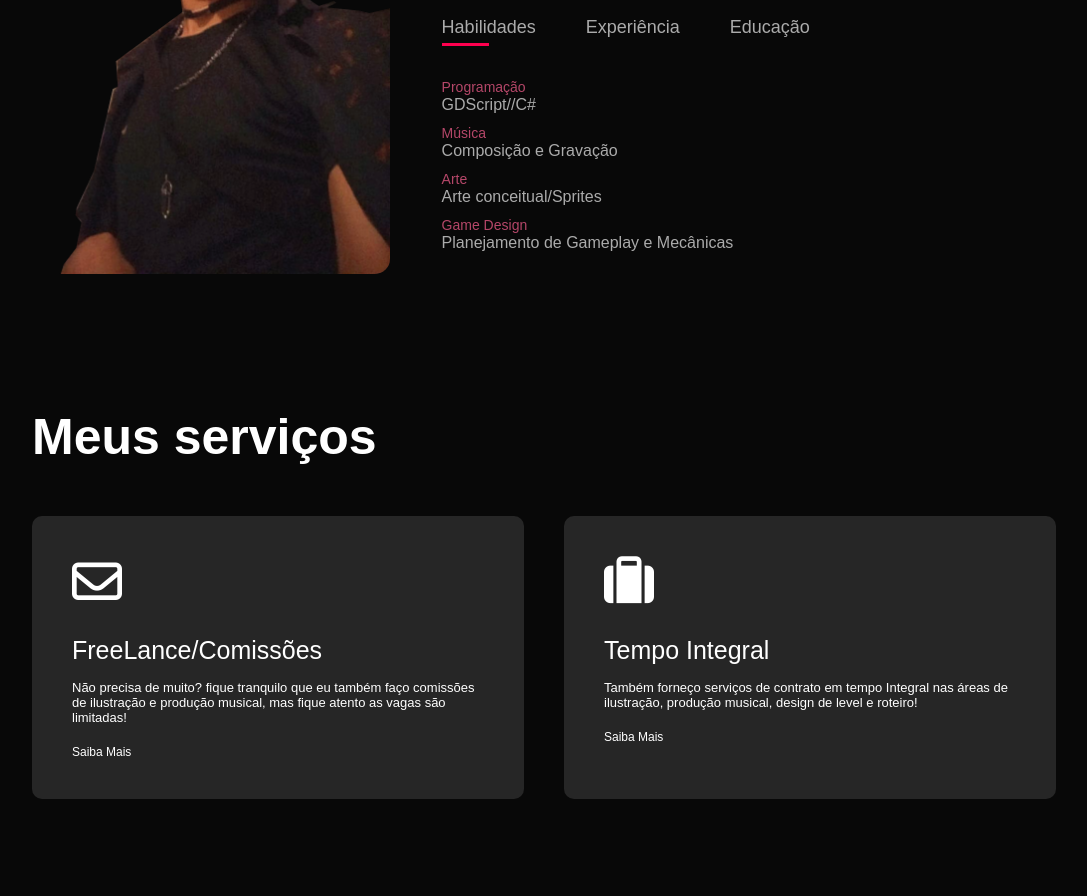
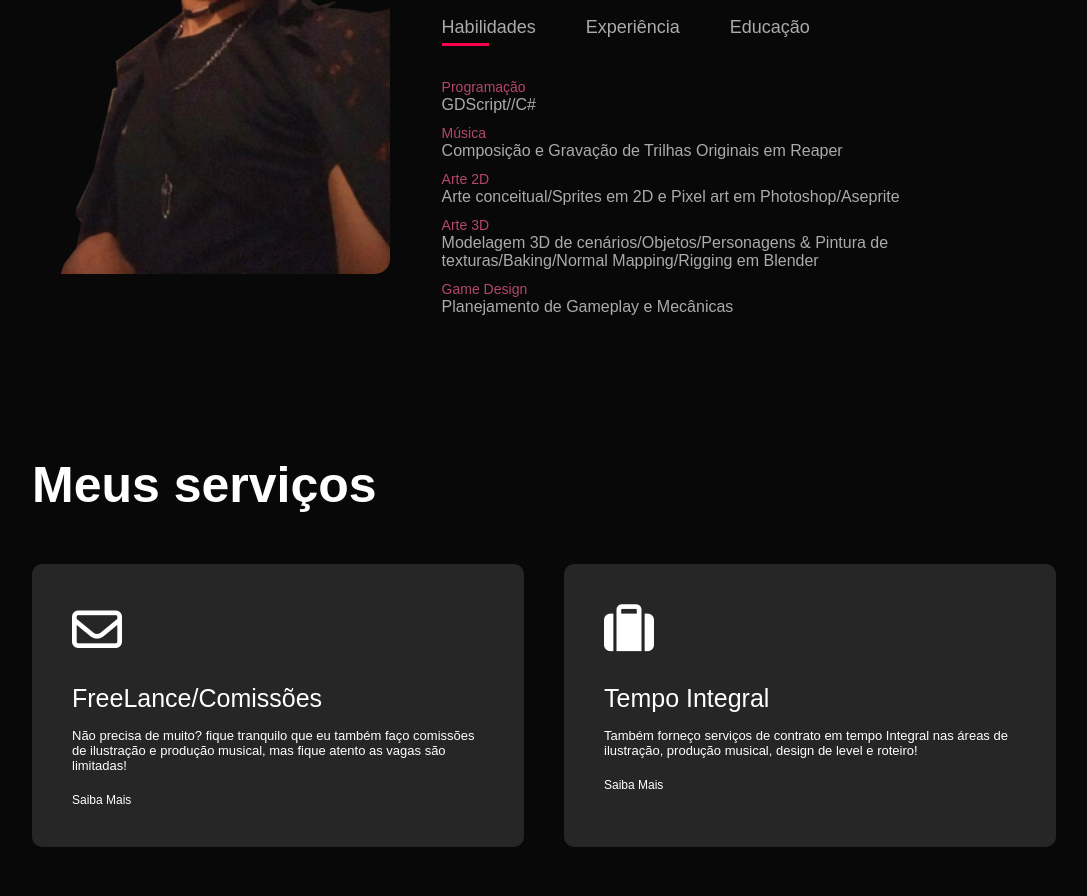
Before and after one commit to Le0finz/meu-site, a plain HTML site: page scripts/Portfolio.html in a window 1280 px wide. Shown: the part 1095-1991 px from the top of the page, without its empty margins (96-1183 px from the left). Drawn offline with Linux system fonts and the light colour scheme.

Commit message:
Finalização
Adicionando informações finais

```diff
--- a/scripts/Portfolio.html
+++ b/scripts/Portfolio.html
@@ -53,8 +53,9 @@
                 <div class="tab-contents active-tab" id="skills">
                     <ul>
                         <li><span>Programação</span><br>GDScript//C#</li>
-                        <li><span>Música</span><br>Composição e Gravação</li>
-                        <li><span>Arte</span><br>Arte conceitual/Sprites</li>
+                        <li><span>Música</span><br>Composição e Gravação de Trilhas Originais em Reaper</li>
+                        <li><span>Arte 2D</span><br>Arte conceitual/Sprites em 2D e Pixel art em Photoshop/Aseprite</li>
+                        <li><span>Arte 3D</span><br>Modelagem 3D de cenários/Objetos/Personagens & Pintura de texturas/Baking/Normal Mapping/Rigging em Blender</li>
                         <li><span>Game Design</span><br>Planejamento de Gameplay e Mecânicas</li>
                     </ul>
                 </div>
@@ -208,7 +209,7 @@
                 <p><i class="fa-regular fa-envelope"></i>inartlex@gmail.com</p>
                 <p><i class="fa-solid fa-phone"></i>+55 21 971144432</p>
                 <div class="social-icons">
-                    <a href="https://www.linkedin.com/in/LeoMiranda"><i class="fa-brands fa-linkedin"></i></a>
+                    <a href="https://www.linkedin.com/in/leonardo-miranda-2136a5234"><i class="fa-brands fa-linkedin"></i></a>
                     <a href="https://api.whatsapp.com/send?phone=5521971144432"><i class="fa-brands fa-whatsapp"></i></a>
                 </div>
                 <a href="./images/CV Leonardo (1).pdf" download class="btn btn2">Currículo</a>
```
Also changed, not shown: 1 other file.
